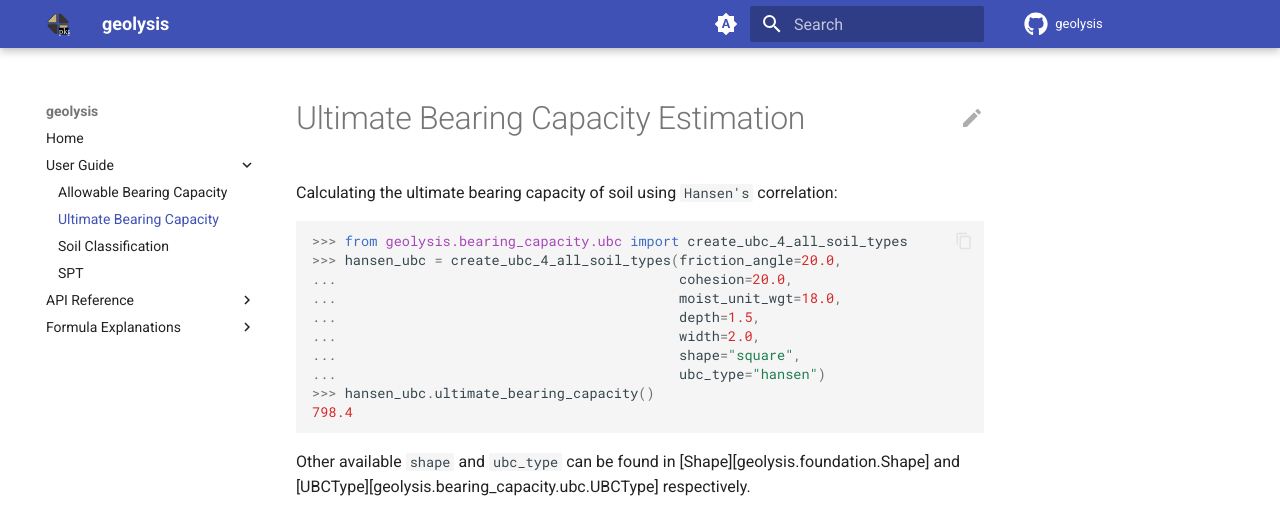
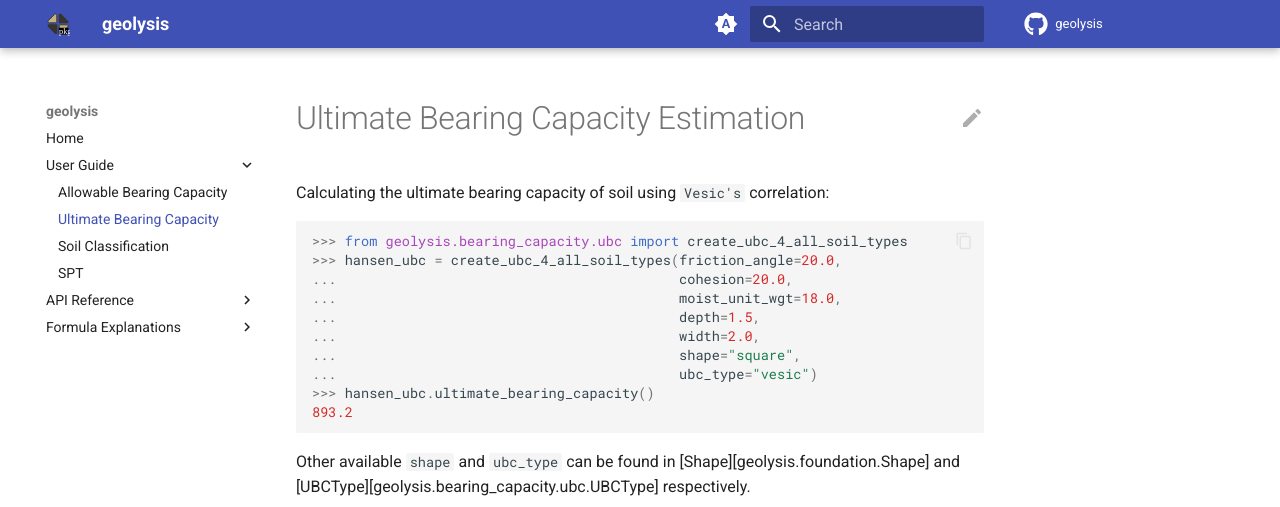
Before and after one commit to patrickboateng/geolysis, an MkDocs documentation site: the page built from docs/user_guide/ultimate-bearing-capacity.md, in a window 1280 px wide. Shown: the top 507 px of the page. Built offline with MkDocs 1.6.1 and Material for MkDocs 9.7.7, drawn with Linux system fonts in a browser that asks for light colours; comment, search, counter and statistics services are not loaded.

Commit message:
changed ubc_type from hansen to vesic

````diff
--- a/docs/user_guide/ultimate-bearing-capacity.md
+++ b/docs/user_guide/ultimate-bearing-capacity.md
@@ -1,6 +1,6 @@
 # Ultimate Bearing Capacity Estimation
 
-Calculating the ultimate bearing capacity of soil using ``Hansen's``
+Calculating the ultimate bearing capacity of soil using ``Vesic's``
 correlation:
 
 ```python
@@ -12,9 +12,9 @@ correlation:
 ...                                          depth=1.5,
 ...                                          width=2.0,
 ...                                          shape="square",
-...                                          ubc_type="hansen")
+...                                          ubc_type="vesic")
 >>> hansen_ubc.ultimate_bearing_capacity()
-798.4
+893.2
 
 ```
 
````
